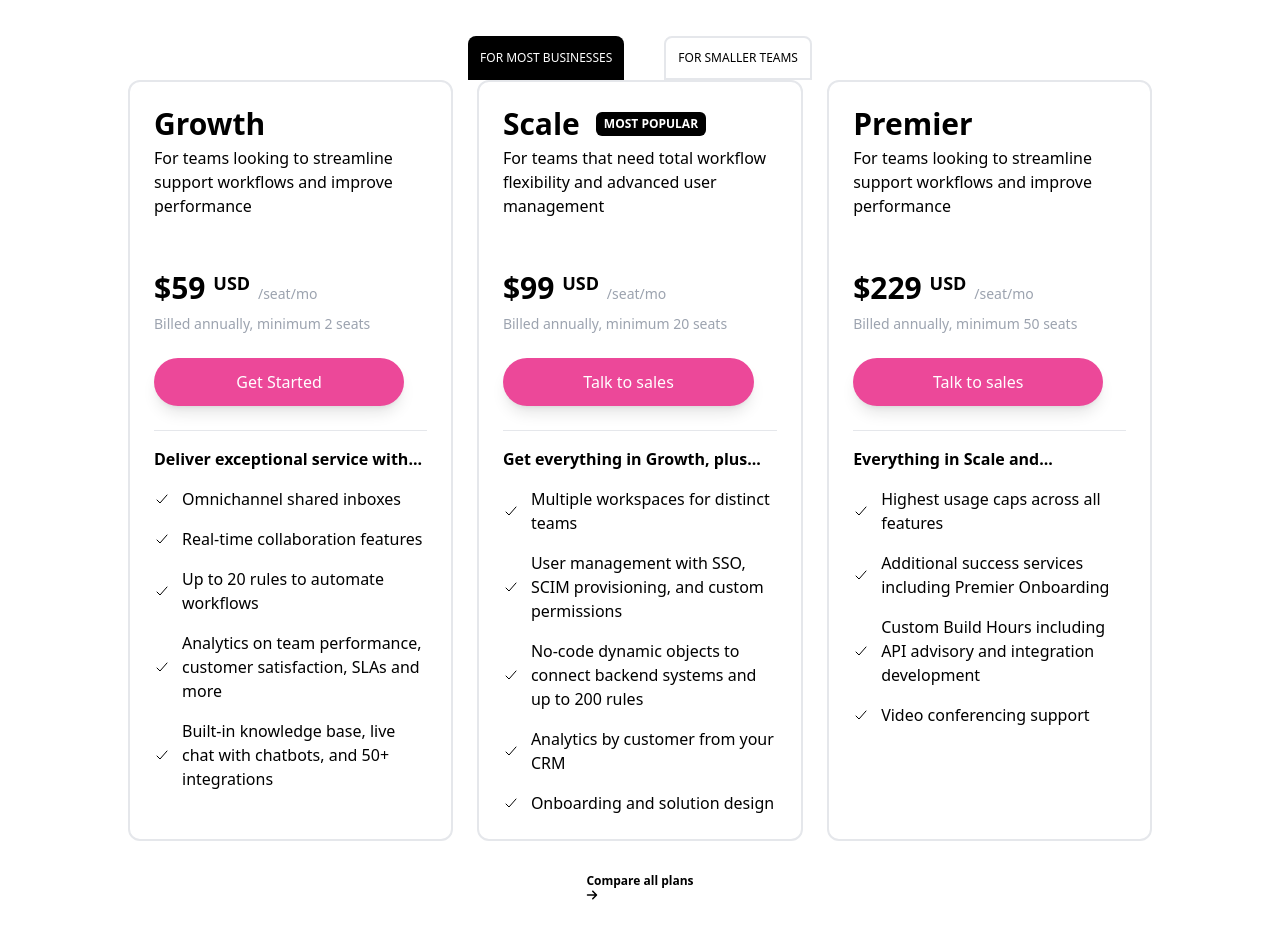
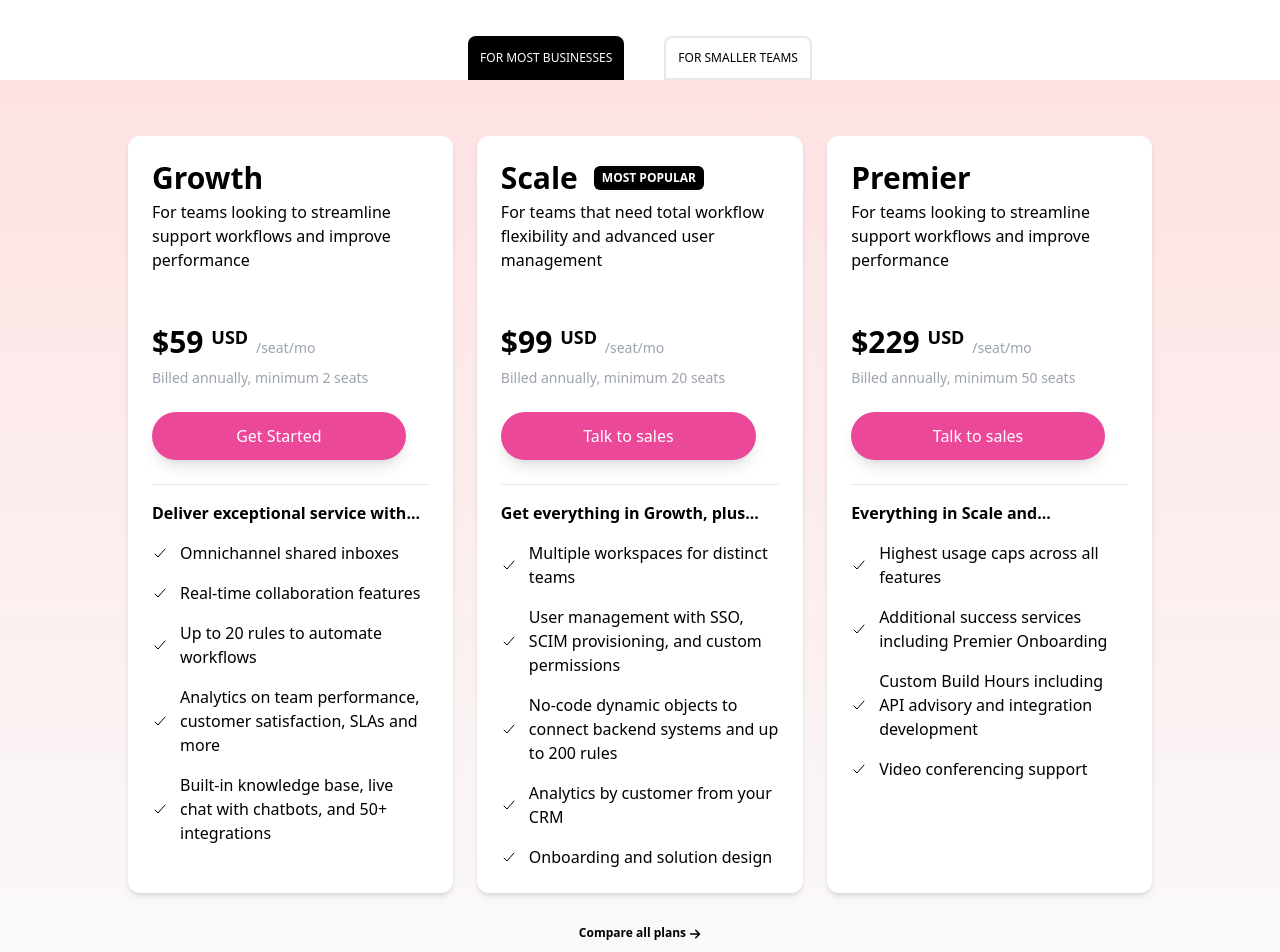
Before and after one commit to Lupleg/Interns-Build, a React (Create React App) app: page /pricing in a window 1280 px wide. Shown: the part 300-1252 px from the top of the page. Built offline with nearby package versions, Linux system fonts and the light colour scheme.

Commit message:
gradient added too pricing section

```diff
--- a/src/components/pricing/Pricing.jsx
+++ b/src/components/pricing/Pricing.jsx
@@ -15,6 +15,7 @@ const Pricing = () => {
         <Navbar/>
 
         <PricingCards/>
+        <PricingWorkflows/>
 
 
         <Footer/>
--- a/src/components/pricing/PricingCards.jsx
+++ b/src/components/pricing/PricingCards.jsx
@@ -17,7 +17,7 @@ const PricingCards = () => {
   };
 
   return (
-    <div className='py-10 flex flex-col justify-center align-center'>
+    <div className='py-10 flex flex-col items-center justify-center align-center'>
         <div className='md:4/6 lg:w-2/3 xl:w-6/12 mx-auto text-center'>
             <p className=' font-bold text-3xl md:text-4xl lg:text-5xl p-4'>Choose your plan to deliver exceptional service</p>
         </div>
@@ -31,8 +31,9 @@ const PricingCards = () => {
         } rounded-t-lg p-1 sm:p-3`} onClick={handleRightButtonClick}>FOR SMALLER TEAMS</button>
         </div>
 
-        <div className={`flex flex-col gap-y-8 lg:mx-auto  lg:flex-row w-4/5 mx-auto lg:gap-x-6 ${isLeftButtonClicked ? 'block' :'hidden'}`}>
-          <div className=' border-2 p-6 rounded-xl'>
+        <div className='py-8 md:py-10 lg:py-14 bg-gradient-to-b from-red-100 to-zinc-50'>
+        <div className={`flex flex-col  gap-y-8 lg:mx-auto  lg:flex-row w-4/5 mx-auto lg:gap-x-6 ${isLeftButtonClicked ? 'block' :'hidden'}`}>
+          <div className=' p-6 rounded-xl bg-white z-20 shadow-md'>
             <p className='font-semibold text-3xl'>Growth</p>
             <p className='py-1'>For teams looking to streamline support workflows and improve performance</p>
             <p className='font-semibold text-3xl mt-12'>$59 <sup className='text-lg'>USD</sup> <span className='font-normal text-sm text-gray-400'>/seat/mo</span></p>
@@ -56,7 +57,7 @@ const PricingCards = () => {
 
           </div>
 
-          <div className=' border-2 p-6 rounded-xl'>
+          <div className=' p-6 rounded-xl bg-white z-20 shadow-md'>
             <div className="flex items-center">
             <p className='font-semibold text-3xl inline-flex items-center'>Scale <span className='bg-black text-white text-xs px-2 py-1 rounded-md inline-block ml-4'>MOST POPULAR</span></p>
             </div>
@@ -83,7 +84,7 @@ const PricingCards = () => {
 
           </div>
 
-          <div className='border-2 p-6 rounded-xl'>
+          <div className=' p-6 rounded-xl bg-white z-20 shadow-md'>
             <p className='font-semibold text-3xl'>Premier</p>
             <p className='py-1'>For teams looking to streamline support workflows and improve performance</p>
             <p className='font-semibold text-3xl mt-12'>$229 <sup className='text-lg'>USD</sup> <span className='font-normal text-sm text-gray-400'>/seat/mo</span></p>
@@ -108,8 +109,14 @@ const PricingCards = () => {
           </div>
 
         </div>
+              <div className='flex justify-center align-center'>
+              <p  className=' mx-auto inline-center   gap-x-2 mt-8 hidden lg:block hover:cursor-pointer text-xs font-semibold'>Compare all plans <span className=' align-middle inline-block'>  <FaArrowRight/></span></p>
+              </div>
 
-            <p  className=' mx-auto flex gap-x-2 mt-8 hidden lg:block hover:cursor-pointer text-xs font-semibold'>Compare all plans <span className='my-auto'>  <FaArrowRight/></span></p>
+        </div>
+
+
+
 
     </div>
   )
```
